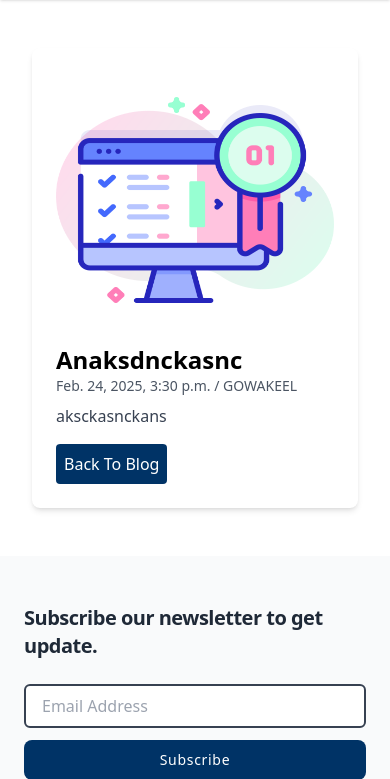
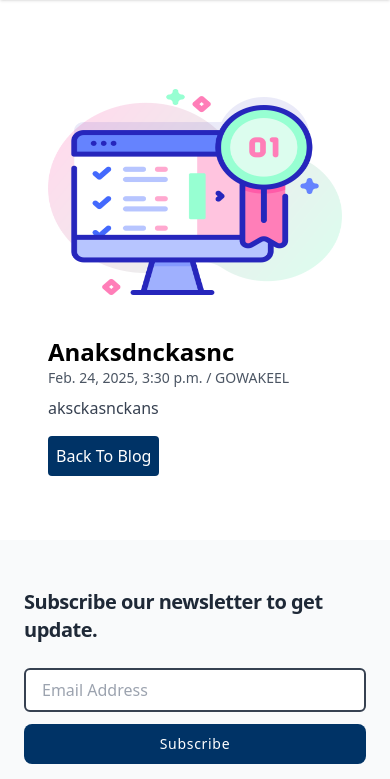
Before and after one commit to JunaidAnjum501/gowakeel_, a Django app: a page that uses wakeelapp/templates/wakeelapp/index.html in a window 390 px wide. Shown: the part 64-843 px from the top of the page. Run offline with Django 5.2, Linux system fonts and the light colour scheme; data comes from the database, SQL or seed files in the repository; some libraries are stand-ins or nearby versions.

Commit message:
UpdateFile

```diff
--- a/wakeelapp/templates/wakeelapp/blogdetail.html
+++ b/wakeelapp/templates/wakeelapp/blogdetail.html
@@ -4,7 +4,7 @@
     <!-- Main Blog Section -->
     <div class="w-full md:w-3/4">
       <div
-        class=" bg-white flex flex-col p-6 rounded-lg gap-4 shadow-md m-4 hover:bg-gray-50"
+        class=" bg-white flex flex-col p-4 rounded-lg gap-4 md:shadow-md m-4 hover:bg-gray-50"
       >
         <div class="w-full">
           <img
--- a/wakeelapp/templates/wakeelapp/index.html
+++ b/wakeelapp/templates/wakeelapp/index.html
@@ -340,7 +340,7 @@
             </p>
             <a href="{% url 'wakeelapp:service_detail' service.slug %}">
               <button
-                class="mt-4 bg-[#003366] text-white px-4 py-2 rounded-full hover:bg-[#002244] transition"
+                class="mt-4 w-full bg-[#003366] text-white px-4 py-2 rounded hover:bg-[#002244] transition"
               >
                 Get Details
               </button>
```
